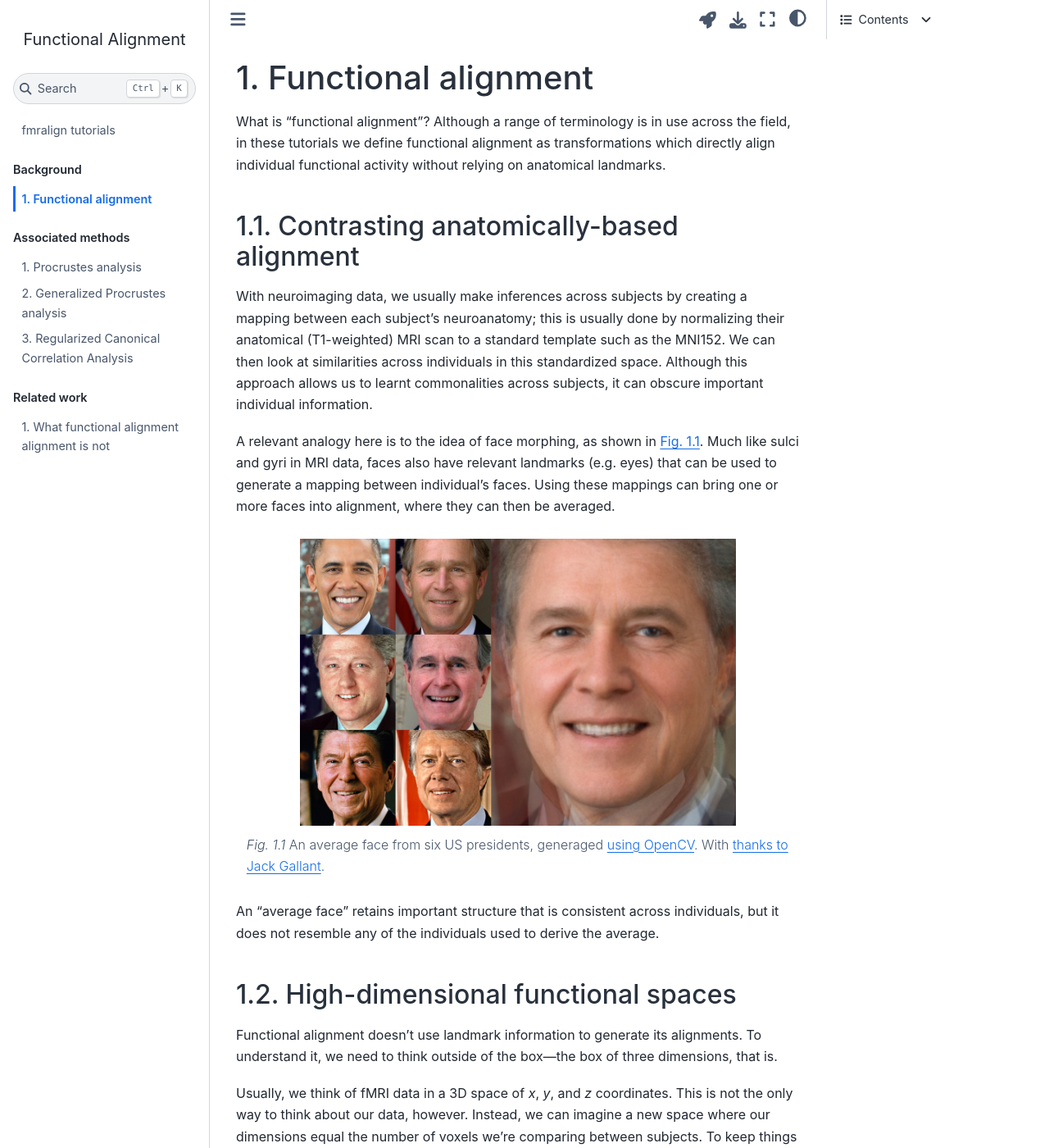
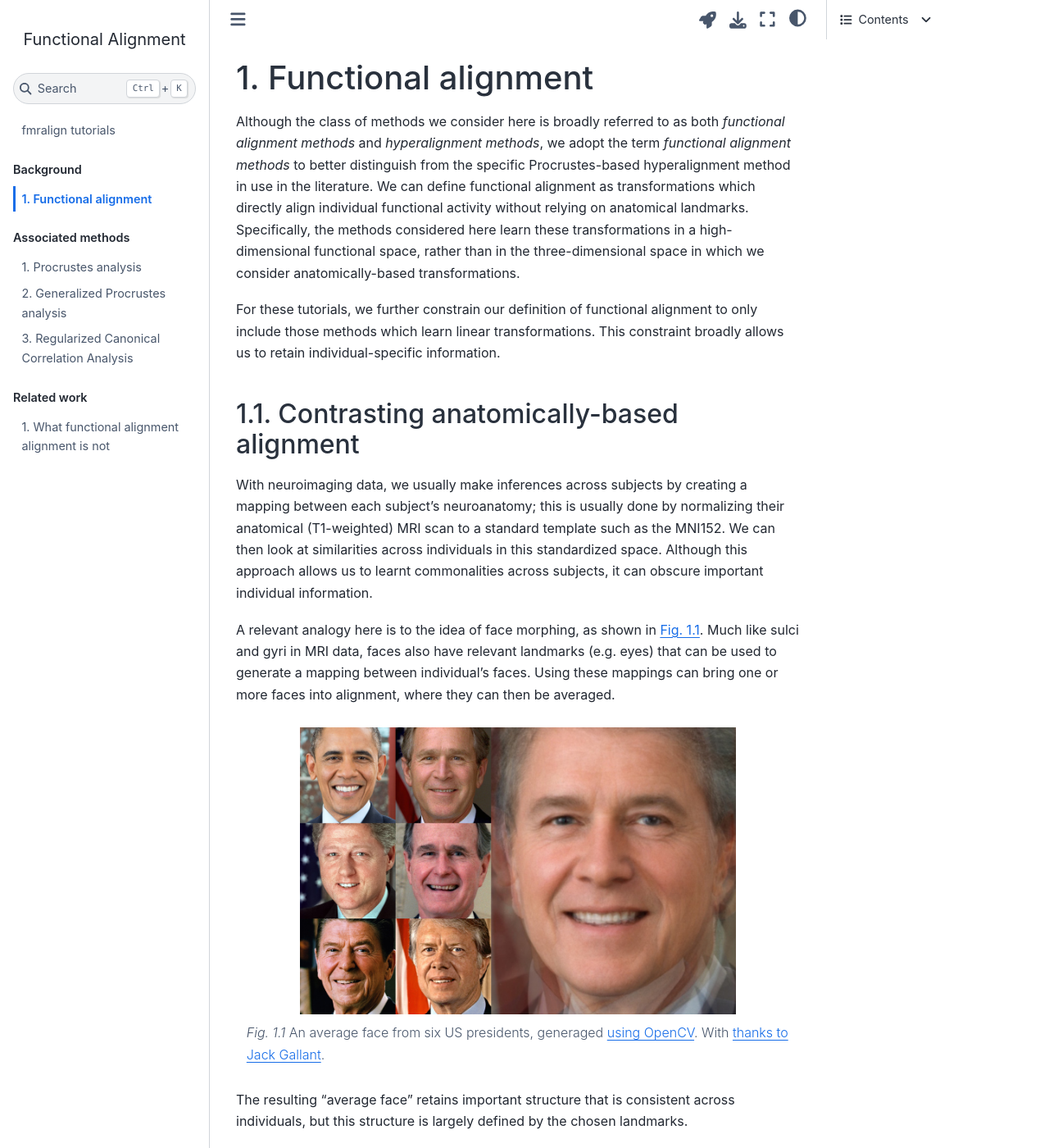
Before and after one commit to neurodatascience/fmralign-tutorials, a Jupyter Book: the page built from content/01-functional-alignment.md, in a window 1280 px wide and 1400 px high. Shown: the whole window at 82% size. Built offline with Jupyter Book 1.0.4 settings and Sphinx 7.4.7 and the Sphinx Book theme 1.1.4, drawn with Linux system fonts in a browser that asks for light colours; some of the changed text lies outside the part shown.

Commit message:
Update introduction to alignment

````diff
--- a/content/01-functional-alignment.md
+++ b/content/01-functional-alignment.md
@@ -13,9 +13,14 @@ kernelspec:
 
 # Functional alignment
 
-What is "functional alignment"?
-Although a range of terminology is in use across the field,
-in these tutorials we define functional alignment as transformations which directly align individual functional activity without relying on anatomical landmarks.
+Although the class of methods we consider here is broadly referred to as both _functional alignment methods_ and _hyperalignment methods_,
+we adopt the term _functional alignment methods_ to better distinguish from the specific Procrustes-based hyperalignment method in use in the literature.
+We can define functional alignment as transformations which directly align individual functional activity without relying on anatomical landmarks.
+Specifically, the methods considered here learn these transformations in a high-dimensional functional space,
+rather than in the three-dimensional space in which we consider anatomically-based transformations.
+
+For these tutorials, we further constrain our definition of functional alignment to only include those methods which learn linear transformations.
+This constraint broadly allows us to retain individual-specific information.
 
 ## Contrasting anatomically-based alignment
 
@@ -39,8 +44,8 @@ An average face from six US presidents, generaged [using OpenCV](https://learnop
 With [thanks to Jack Gallant](https://smartech.gatech.edu/handle/1853/60990).
 ```
 
-An "average face" retains important structure that is consistent across individuals,
-but it does not resemble any of the individuals used to derive the average.
+The resulting "average face" retains important structure that is consistent across individuals,
+but this structure is largely defined by the chosen landmarks.
 
 ## High-dimensional functional spaces
 
@@ -133,3 +138,5 @@ non-overlapping parcels from a deterministic parcellation or partially overlappi
 
 Importantly, when functional alignment transformations are aggregated using the searchlight methods,
 the final transformations are no longer guaranteed to have the same properties as the initial, unaggregated transforms.
+In this work, we therefore assume that functional alignment transformations are calculated in non-overlapping neighborhoods,
+such as an ROI or a whole brain deterministic parcellation.
````
